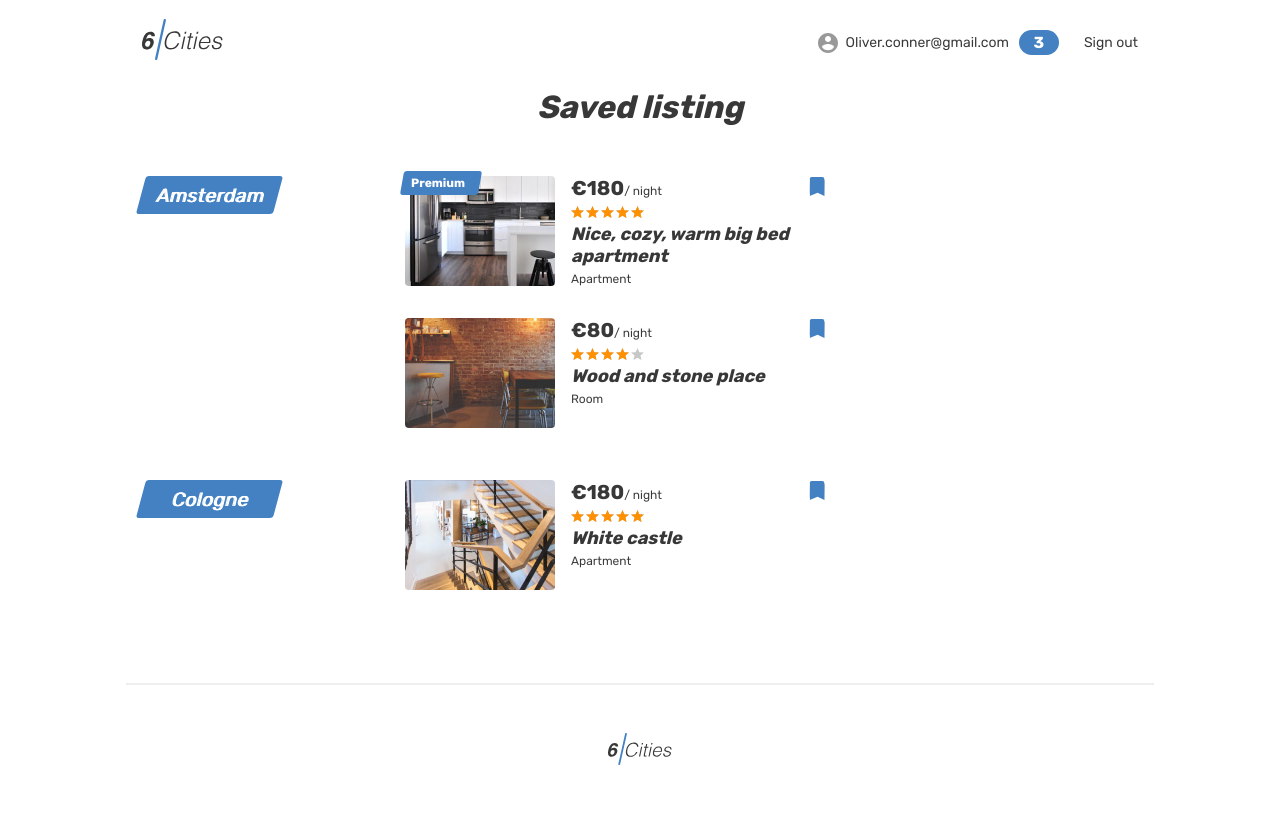
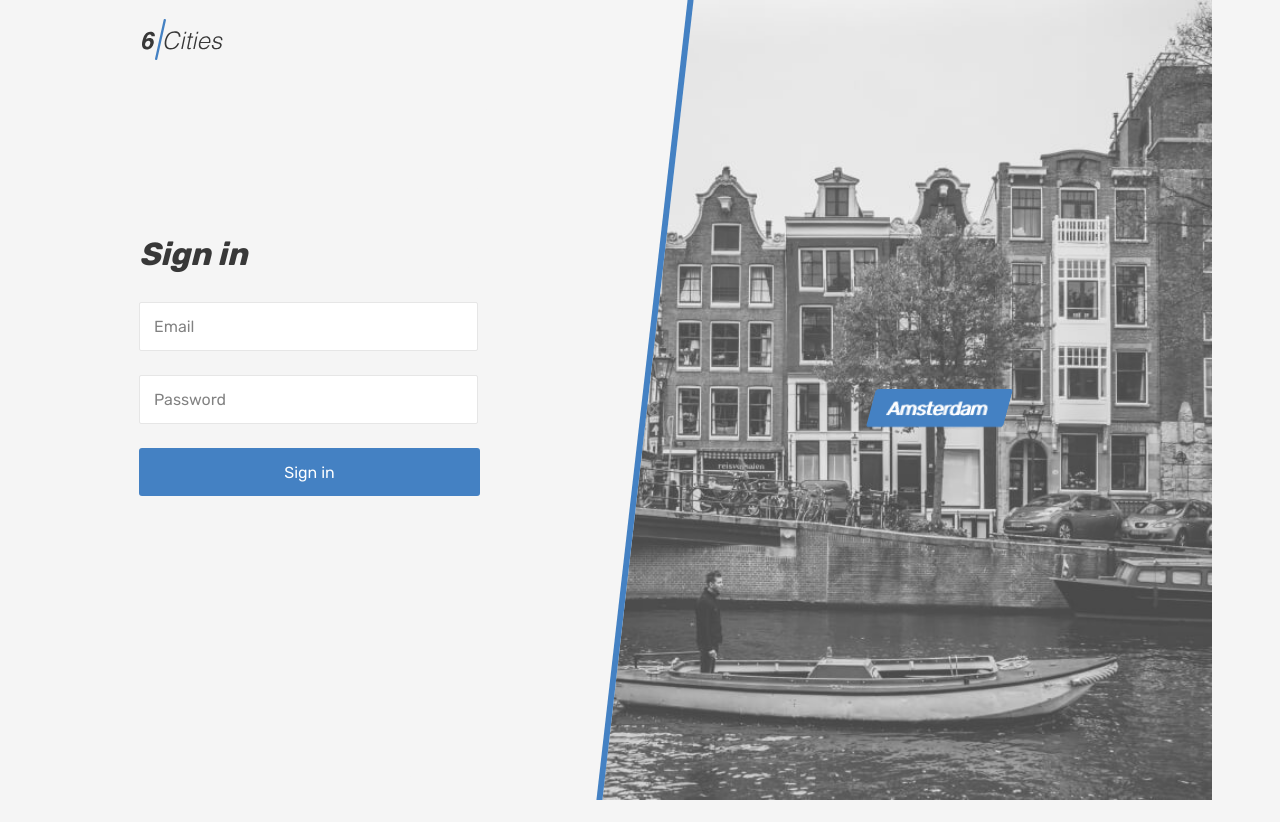
Before and after one commit to mrskycriper/2571321-six-cities-5, a React (Vite) app: page /favorites in a window 1280 px wide. After the commit the page ends 800 px from the top, so only its background shows below. Built offline with nearby package versions, Linux system fonts and the light colour scheme.

Commit message:
Добавить проверку авторизации для страницы Favorites

```diff
--- a/src/components/app/app.tsx
+++ b/src/components/app/app.tsx
@@ -5,6 +5,9 @@ import Login from '../../pages/login/login';
 import Favorites from '../../pages/favorites/favorites';
 import Offer from '../../pages/offer/offer';
 import Error404 from '../../pages/error/404/404';
+import AuthorizedRoute from '../auth-checker/auth-checker';
+import React from 'react';
+import AuthChecker from '../auth-checker/auth-checker';
 
 type AppProps = {
   places: PlaceCardEntity[];
@@ -14,9 +17,11 @@ function App({ places }: AppProps): JSX.Element {
   return (
     <BrowserRouter>
       <Routes>
-        <Route path="/" element={<Main places={places}/>} />
+        <Route path="/" element={<Main places={places} />} />
         <Route path="/login" element={<Login />} />
-        <Route path="/favorites" element={<Favorites />} />
+        <Route path="/favorites" element={
+          <AuthChecker element={<Favorites />} isAuthorized={false}></AuthChecker>
+        } />
         <Route path="/offer/:id" element={<Offer />} />
         <Route path="/*" element={<Error404 />} />
       </Routes>
--- /dev/null
+++ b/src/components/auth-checker/auth-checker.tsx
@@ -0,0 +1,16 @@
+import Login from '../../pages/login/login';
+
+type AuthorizedRouteProps = {
+  element: JSX.Element,
+  isAuthorized: boolean
+}
+
+function AuthChecker({ element, isAuthorized }: AuthorizedRouteProps): JSX.Element {
+  return (
+    <>
+      {isAuthorized ? element : <Login />}
+    </>
+  )
+}
+
+export default AuthChecker;
```
